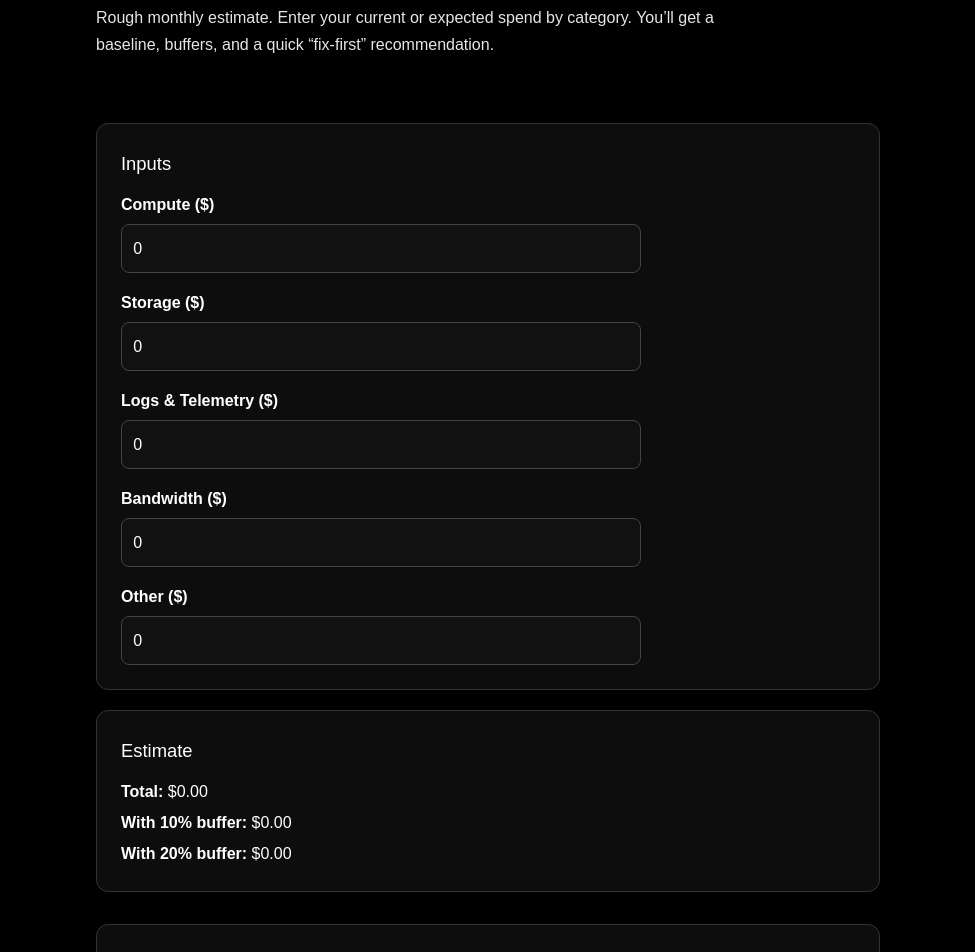
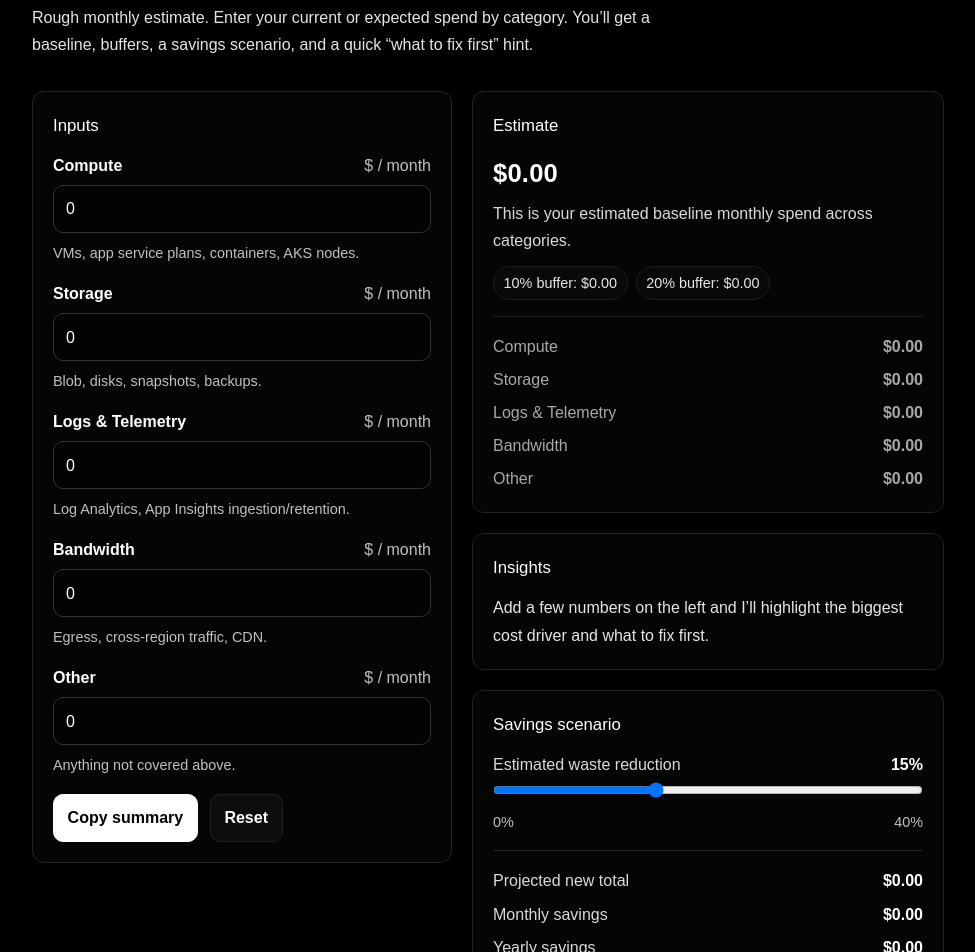
Before and after one commit to SB4647/cloudledger, a Next.js app: page /tools/cloud-cost-estimator in a window 1280 px wide. Shown: the part 160-1112 px from the top of the page, without its empty margins (152-1127 px from the left). Built offline with nearby package versions, Linux system fonts and the light colour scheme.

Commit message:
feat(estimator): redesign layout with output cards and shareable summary

```diff
--- a/app/tools/cloud-cost-estimator/page.tsx
+++ b/app/tools/cloud-cost-estimator/page.tsx
@@ -1,6 +1,8 @@
 "use client";
 
 import { CSSProperties, useMemo, useState } from "react";
+
+type FieldKey = "compute" | "storage" | "logs" | "bandwidth" | "other";
 
 export default function CloudCostEstimator() {
   const [compute, setCompute] = useState(0);
@@ -20,148 +22,297 @@ export default function CloudCostEstimator() {
   const monthlySavings = total - reducedTotal;
   const yearlySavings = monthlySavings * 12;
 
+  const formatCurrency = (n: number) =>
+    n.toLocaleString(undefined, { style: "currency", currency: "USD" });
+
+  const fields: Array<{
+    key: FieldKey;
+    label: string;
+    value: number;
+    set: (v: number) => void;
+    help: string;
+  }> = [
+    {
+      key: "compute",
+      label: "Compute",
+      value: compute,
+      set: setCompute,
+      help: "VMs, app service plans, containers, AKS nodes.",
+    },
+    {
+      key: "storage",
+      label: "Storage",
+      value: storage,
+      set: setStorage,
+      help: "Blob, disks, snapshots, backups.",
+    },
+    {
+      key: "logs",
+      label: "Logs & Telemetry",
+      value: logs,
+      set: setLogs,
+      help: "Log Analytics, App Insights ingestion/retention.",
+    },
+    {
+      key: "bandwidth",
+      label: "Bandwidth",
+      value: bandwidth,
+      set: setBandwidth,
+      help: "Egress, cross-region traffic, CDN.",
+    },
+    {
+      key: "other",
+      label: "Other",
+      value: other,
+      set: setOther,
+      help: "Anything not covered above.",
+    },
+  ];
+
+  const breakdown = useMemo(() => {
+    const rows = [
+      { key: "compute" as const, label: "Compute", value: compute },
+      { key: "storage" as const, label: "Storage", value: storage },
+      { key: "logs" as const, label: "Logs & Telemetry", value: logs },
+      { key: "bandwidth" as const, label: "Bandwidth", value: bandwidth },
+      { key: "other" as const, label: "Other", value: other },
+    ].sort((a, b) => b.value - a.value);
+
+    const top = rows[0];
+    const second = rows[1];
+    const third = rows[2];
+
+    return { rows, top, second, third };
+  }, [compute, storage, logs, bandwidth, other]);
+
+  const totalSafe = total <= 0 ? 1 : total;
+  const topPct = Math.round((breakdown.top.value / totalSafe) * 100);
+
+  const insightText =
+    total <= 0
+      ? "Add a few numbers on the left and I’ll highlight the biggest cost driver and what to fix first."
+      : `Your biggest cost driver is ${breakdown.top.label} (~${topPct}% of total). Start by optimizing that category first, then review ${breakdown.second.label} and ${breakdown.third.label}.`;
+
   const pageStyle: CSSProperties = {
-    padding: "4rem",
-    maxWidth: "1100px",
-    margin: "0 auto",
+    padding: "4rem 0",
     lineHeight: 1.7,
+  };
+
+  const headerStyle: CSSProperties = {
+    maxWidth: "72ch",
+    marginBottom: "2rem",
   };
 
   const gridStyle: CSSProperties = {
     display: "grid",
-    gap: "2rem",
+    gap: "1.25rem",
     gridTemplateColumns: "1fr",
-    marginTop: "2rem",
+    alignItems: "start",
   };
 
-  const leftColStyle: CSSProperties = {
+  // Basic responsive tweak without Tailwind: use a media query via inline is not possible,
+  // so we use a simple maxWidth container and let cards stack. If your layout container is wide
+  // enough, this still reads well. If you want true two-column, convert this to CSS classes.
+  const twoColHintStyle: CSSProperties = {
     display: "grid",
     gap: "1.25rem",
-    alignContent: "start",
+    gridTemplateColumns: "minmax(320px, 420px) 1fr",
+    alignItems: "start",
   };
 
-  const rightColStyle: CSSProperties = {
-    display: "grid",
-    gap: "1.25rem",
-    alignContent: "start",
+  const useTwoCol = true; // keep on; if it looks cramped, set to false.
+
+  const cardStyle: CSSProperties = {
+    padding: "1.25rem",
+    border: "1px solid #222",
+    borderRadius: 12,
+    background: "rgba(255,255,255,0.02)",
   };
 
-  const cardStyle: CSSProperties = {
-    padding: "1.5rem",
-    border: "1px solid #333",
-    borderRadius: 12,
-    background: "#0d0d0d",
+  const sectionTitleStyle: CSSProperties = {
+    marginTop: 0,
+    marginBottom: "0.75rem",
+    fontSize: "1.05rem",
   };
 
-  const cardTitleStyle: CSSProperties = {
-    marginTop: 0,
-    marginBottom: "0.75rem",
-    fontSize: "1.15rem",
+  const inputWrapStyle: CSSProperties = {
+    display: "grid",
+    gap: "0.9rem",
+  };
+
+  const labelStyle: CSSProperties = {
+    display: "flex",
+    flexDirection: "column",
+    gap: "0.35rem",
+  };
+
+  const labelRowStyle: CSSProperties = {
+    display: "flex",
+    alignItems: "baseline",
+    justifyContent: "space-between",
+    gap: "0.75rem",
+  };
+
+  const helpStyle: CSSProperties = {
+    fontSize: "0.9rem",
+    opacity: 0.75,
+    marginTop: "0.15rem",
   };
 
   const inputStyle: CSSProperties = {
-    padding: "0.6rem 0.7rem",
-    borderRadius: 8,
-    border: "1px solid #444",
-    background: "#111",
+    padding: "0.6rem 0.75rem",
+    borderRadius: 10,
+    border: "1px solid #333",
+    background: "rgba(0,0,0,0.45)",
     color: "#fff",
     fontSize: "1rem",
     width: "100%",
     outline: "none",
   };
 
-  const fields: Array<{
-    label: string;
-    value: number;
-    set: (v: number) => void;
-  }> = [
-    { label: "Compute", value: compute, set: setCompute },
-    { label: "Storage", value: storage, set: setStorage },
-    { label: "Logs & Telemetry", value: logs, set: setLogs },
-    { label: "Bandwidth", value: bandwidth, set: setBandwidth },
-    { label: "Other", value: other, set: setOther },
-  ];
+  const strongValueStyle: CSSProperties = {
+    fontSize: "1.6rem",
+    fontWeight: 800,
+    letterSpacing: "0.2px",
+    margin: 0,
+  };
 
-  const breakdown = useMemo(
-    () => [
-      { name: "Compute", value: compute },
-      { name: "Storage", value: storage },
-      { name: "Logs & Telemetry", value: logs },
-      { name: "Bandwidth", value: bandwidth },
-      { name: "Other", value: other },
-    ],
-    [compute, storage, logs, bandwidth, other]
-  );
+  const mutedStyle: CSSProperties = {
+    opacity: 0.85,
+    marginTop: "0.25rem",
+  };
 
-  const top = useMemo(() => {
-    const sorted = [...breakdown].sort((a, b) => b.value - a.value);
-    return sorted[0];
-  }, [breakdown]);
+  const hrStyle: CSSProperties = {
+    margin: "1rem 0",
+    border: 0,
+    borderTop: "1px solid #222",
+  };
 
-  const topHint = useMemo(() => {
-    switch (top.name) {
-      case "Compute":
-        return "Start here: find idle VMs/AKS nodes, oversized App Service plans, and anything non-prod that can auto-shutdown off-hours.";
-      case "Storage":
-        return "Start here: snapshot/backup sprawl + default premium tiers. Add lifecycle rules and review retention.";
-      case "Logs & Telemetry":
-        return "Start here: noisy logs + long retention. Tune sampling, reduce chatty apps, and cap retention (especially non-prod).";
-      case "Bandwidth":
-        return "Start here: egress + cross-region traffic. Small routing/region choices can multiply spend.";
-      default:
-        return "Start here: orphaned resources (disks/public IPs), old environments, and anything without an owner/tag.";
+  const pillRowStyle: CSSProperties = {
+    display: "flex",
+    gap: "0.5rem",
+    flexWrap: "wrap",
+    marginTop: "0.75rem",
+  };
+
+  const pillStyle: CSSProperties = {
+    border: "1px solid #222",
+    borderRadius: 999,
+    padding: "0.25rem 0.6rem",
+    fontSize: "0.9rem",
+    opacity: 0.9,
+    background: "rgba(255,255,255,0.02)",
+  };
+
+  const sliderStyle: CSSProperties = {
+    width: "100%",
+    marginTop: "0.25rem",
+  };
+
+  const sliderMetaStyle: CSSProperties = {
+    display: "flex",
+    justifyContent: "space-between",
+    opacity: 0.75,
+    fontSize: "0.9rem",
+    marginTop: "0.2rem",
+  };
+
+  const buttonRowStyle: CSSProperties = {
+    display: "flex",
+    gap: "0.75rem",
+    marginTop: "1rem",
+    flexWrap: "wrap",
+  };
+
+  const buttonStyle: CSSProperties = {
+    padding: "0.6rem 0.85rem",
+    borderRadius: 10,
+    border: "1px solid #222",
+    background: "rgba(255,255,255,0.03)",
+    color: "#fff",
+    cursor: "pointer",
+    fontWeight: 700,
+  };
+
+  const buttonPrimaryStyle: CSSProperties = {
+    ...buttonStyle,
+    background: "#fff",
+    color: "#000",
+    borderColor: "#fff",
+  };
+
+  const shareBoxStyle: CSSProperties = {
+    marginTop: "0.75rem",
+    padding: "0.9rem",
+    borderRadius: 12,
+    border: "1px solid #222",
+    background: "rgba(0,0,0,0.35)",
+    fontFamily:
+      "ui-monospace, SFMono-Regular, Menlo, Monaco, Consolas, monospace",
+    fontSize: "0.9rem",
+    whiteSpace: "pre-wrap",
+    lineHeight: 1.5,
+  };
+
+  const shareText = `CloudLedger — Cloud Cost Estimator
+Total: ${formatCurrency(total)}
+10% buffer: ${formatCurrency(buffer10)}
+20% buffer: ${formatCurrency(buffer20)}
+
+Waste reduction: ${reduction}%
+Projected new total: ${formatCurrency(reducedTotal)}
+Monthly savings: ${formatCurrency(monthlySavings)}
+Yearly savings: ${formatCurrency(yearlySavings)}
+
+Biggest driver: ${breakdown.top.label}`;
+
+  const [copied, setCopied] = useState(false);
+
+  const reset = () => {
+    setCompute(0);
+    setStorage(0);
+    setLogs(0);
+    setBandwidth(0);
+    setOther(0);
+    setReduction(15);
+    setCopied(false);
+  };
+
+  const copyShare = async () => {
+    try {
+      await navigator.clipboard.writeText(shareText);
+      setCopied(true);
+      window.setTimeout(() => setCopied(false), 1500);
+    } catch {
+      // If clipboard fails (some browsers), do nothing.
+      setCopied(false);
     }
-  }, [top.name]);
+  };
 
   return (
     <main style={pageStyle}>
-      <header style={{ marginBottom: "1.5rem" }}>
+      <div style={headerStyle}>
         <h1 style={{ marginBottom: "0.5rem" }}>Cloud Cost Estimator</h1>
-        <p style={{ opacity: 0.9, marginTop: 0, maxWidth: "72ch" }}>
+        <p style={{ marginTop: 0, opacity: 0.9, maxWidth: "70ch" }}>
           Rough monthly estimate. Enter your current or expected spend by
-          category. You’ll get a baseline, buffers, and a quick “fix-first”
-          recommendation.
+          category. You’ll get a baseline, buffers, a savings scenario, and a
+          quick “what to fix first” hint.
         </p>
-      </header>
+      </div>
 
-      {/* Responsive desktop grid without Tailwind */}
-      <div
-        style={{
-          ...gridStyle,
-        }}
-      >
-        {/* Desktop media query via inline style trick (supported by Next/React) */}
-        <style>
-          {`
-            @media (min-width: 900px) {
-              .cc-grid { grid-template-columns: 1fr 1fr; }
-            }
-          `}
-        </style>
+      <div style={useTwoCol ? twoColHintStyle : gridStyle}>
+        {/* LEFT: Inputs */}
+        <section style={cardStyle}>
+          <h2 style={sectionTitleStyle}>Inputs</h2>
 
-        <div className="cc-grid" style={gridStyle}>
-          {/* LEFT: Inputs + Estimate */}
-          <div style={leftColStyle}>
-            <div style={cardStyle}>
-              <h2 style={cardTitleStyle}>Inputs</h2>
+          <div style={inputWrapStyle}>
+            {fields.map((f) => (
+              <label key={f.key} style={labelStyle}>
+                <div style={labelRowStyle}>
+                  <span style={{ fontWeight: 700 }}>{f.label}</span>
+                  <span style={{ opacity: 0.75 }}>$ / month</span>
+                </div>
 
-              <div
-                style={{
-                  display: "grid",
-                  gap: "1rem",
-                  maxWidth: "520px",
-                }}
-              >
-                {fields.map((f) => (
-                  <label
-                    key={f.label}
-                    style={{
-                      display: "flex",
-                      flexDirection: "column",
-                      gap: "0.4rem",
-                    }}
-                  >
-                    <span style={{ fontWeight: 600 }}>{f.label} ($)</span>
                 <input
                   type="number"
                   inputMode="decimal"
@@ -171,64 +322,91 @@ export default function CloudCostEstimator() {
                   onChange={(e) => f.set(Number(e.target.value) || 0)}
                   style={inputStyle}
                 />
+
+                <span style={helpStyle}>{f.help}</span>
               </label>
             ))}
           </div>
+
+          <div style={buttonRowStyle}>
+            <button style={buttonPrimaryStyle} onClick={copyShare}>
+              {copied ? "Copied!" : "Copy summary"}
+            </button>
+            <button style={buttonStyle} onClick={reset}>
+              Reset
+            </button>
+          </div>
+        </section>
+
+        {/* RIGHT: Outputs */}
+        <div style={{ display: "grid", gap: "1.25rem" }}>
+          {/* Estimate */}
+          <section style={cardStyle}>
+            <h2 style={sectionTitleStyle}>Estimate</h2>
+            <p style={strongValueStyle}>{formatCurrency(total)}</p>
+            <p style={mutedStyle}>
+              This is your estimated baseline monthly spend across categories.
+            </p>
+
+            <div style={pillRowStyle}>
+              <span style={pillStyle}>
+                10% buffer: {formatCurrency(buffer10)}
+              </span>
+              <span style={pillStyle}>
+                20% buffer: {formatCurrency(buffer20)}
+              </span>
             </div>
 
-            <div style={cardStyle}>
-              <h2 style={cardTitleStyle}>Estimate</h2>
-              <p style={{ margin: "0.25rem 0" }}>
-                <strong>Total:</strong> ${total.toFixed(2)}
-              </p>
-              <p style={{ margin: "0.25rem 0" }}>
-                <strong>With 10% buffer:</strong> ${buffer10.toFixed(2)}
-              </p>
-              <p style={{ margin: "0.25rem 0 0 0" }}>
-                <strong>With 20% buffer:</strong> ${buffer20.toFixed(2)}
-              </p>
+            <hr style={hrStyle} />
+
+            <div style={{ display: "grid", gap: "0.35rem" }}>
+              {breakdown.rows.map((r) => (
+                <div
+                  key={r.key}
+                  style={{
+                    display: "flex",
+                    justifyContent: "space-between",
+                    gap: "1rem",
+                    opacity: r.value > 0 ? 0.95 : 0.65,
+                  }}
+                >
+                  <span>{r.label}</span>
+                  <span style={{ fontWeight: 700 }}>
+                    {formatCurrency(r.value)}
+                  </span>
                 </div>
+              ))}
             </div>
+          </section>
 
-          {/* RIGHT: Insights + Scenario */}
-          <div style={rightColStyle}>
-            <div style={cardStyle}>
-              <h2 style={cardTitleStyle}>Insights</h2>
-
-              {total <= 0 ? (
-                <p style={{ opacity: 0.9, marginBottom: 0 }}>
-                  Add a few numbers and I’ll flag the biggest driver + what to
-                  fix first.
-                </p>
-              ) : (
-                <>
-                  <p style={{ marginTop: 0, marginBottom: "0.75rem" }}>
-                    Your biggest cost driver is <strong>{top.name}</strong>.
+          {/* Insights */}
+          <section style={cardStyle}>
+            <h2 style={sectionTitleStyle}>Insights</h2>
+            <p style={{ margin: 0, opacity: 0.9, maxWidth: "75ch" }}>
+              {insightText}
             </p>
 
-                  <p style={{ opacity: 0.9, marginTop: 0 }}>{topHint}</p>
-
-                  <p style={{ marginTop: "1rem", marginBottom: 0 }}>
-                    Next: read{" "}
-                    <a
-                      href="/guides/reduce-azure-costs"
-                      style={{ fontWeight: 700, textDecoration: "underline" }}
-                    >
-                      How to Reduce Azure Costs for Small Teams
-                    </a>{" "}
-                    and apply the top 2 fixes for your highest category.
+            {total > 0 && (
+              <>
+                <hr style={hrStyle} />
+                <p style={{ margin: 0, opacity: 0.85 }}>
+                  Quick rule: optimize the top category first because it has the
+                  highest ROI and usually reveals other waste (oversized SKUs,
+                  always-on environments, noisy logs, egress surprises).
                 </p>
               </>
             )}
+          </section>
+
+          {/* Savings scenario */}
+          <section style={cardStyle}>
+            <h2 style={sectionTitleStyle}>Savings scenario</h2>
+
+            <div style={{ marginTop: "0.75rem", maxWidth: "560px" }}>
+              <div style={{ display: "flex", justifyContent: "space-between" }}>
+                <span style={{ opacity: 0.85 }}>Estimated waste reduction</span>
+                <strong>{reduction}%</strong>
               </div>
-
-            <div style={cardStyle}>
-              <h2 style={cardTitleStyle}>Savings Scenario</h2>
-
-              <div style={{ marginTop: "0.75rem" }}>
-                <label style={{ display: "block", marginBottom: "0.5rem" }}>
-                  Estimated waste reduction: <strong>{reduction}%</strong>
-                </label>
 
               <input
                 type="range"
@@ -236,40 +414,33 @@ export default function CloudCostEstimator() {
                 max={40}
                 value={reduction}
                 onChange={(e) => setReduction(Number(e.target.value))}
-                  style={{ width: "100%" }}
+                style={sliderStyle}
               />
-
-                <div
-                  style={{
-                    display: "flex",
-                    justifyContent: "space-between",
-                    opacity: 0.8,
-                    marginTop: "0.35rem",
-                  }}
-                >
+              <div style={sliderMetaStyle}>
                 <span>0%</span>
                 <span>40%</span>
               </div>
             </div>
 
-              <hr style={{ margin: "1rem 0", borderColor: "#333" }} />
+            <hr style={hrStyle} />
 
-              <p style={{ margin: "0.25rem 0" }}>
-                <strong>Projected new total:</strong> ${reducedTotal.toFixed(2)}
-              </p>
-              <p style={{ margin: "0.25rem 0" }}>
-                <strong>Monthly savings:</strong> ${monthlySavings.toFixed(2)}
-              </p>
-              <p style={{ margin: "0.25rem 0 0 0" }}>
-                <strong>Yearly savings:</strong> ${yearlySavings.toFixed(2)}
-              </p>
-
-              <p style={{ marginTop: "1rem", opacity: 0.85 }}>
-                Rule of thumb: 10–30% reduction is achievable in 30–90 days once
-                you add ownership + guardrails.
-              </p>
+            <div style={{ display: "grid", gap: "0.4rem" }}>
+              <div style={{ display: "flex", justifyContent: "space-between" }}>
+                <span style={{ opacity: 0.85 }}>Projected new total</span>
+                <strong>{formatCurrency(reducedTotal)}</strong>
+              </div>
+              <div style={{ display: "flex", justifyContent: "space-between" }}>
+                <span style={{ opacity: 0.85 }}>Monthly savings</span>
+                <strong>{formatCurrency(monthlySavings)}</strong>
+              </div>
+              <div style={{ display: "flex", justifyContent: "space-between" }}>
+                <span style={{ opacity: 0.85 }}>Yearly savings</span>
+                <strong>{formatCurrency(yearlySavings)}</strong>
               </div>
             </div>
+
+            <div style={shareBoxStyle}>{shareText}</div>
+          </section>
         </div>
       </div>
     </main>
```
Lines whose indentation alone changed are shown as unchanged.
